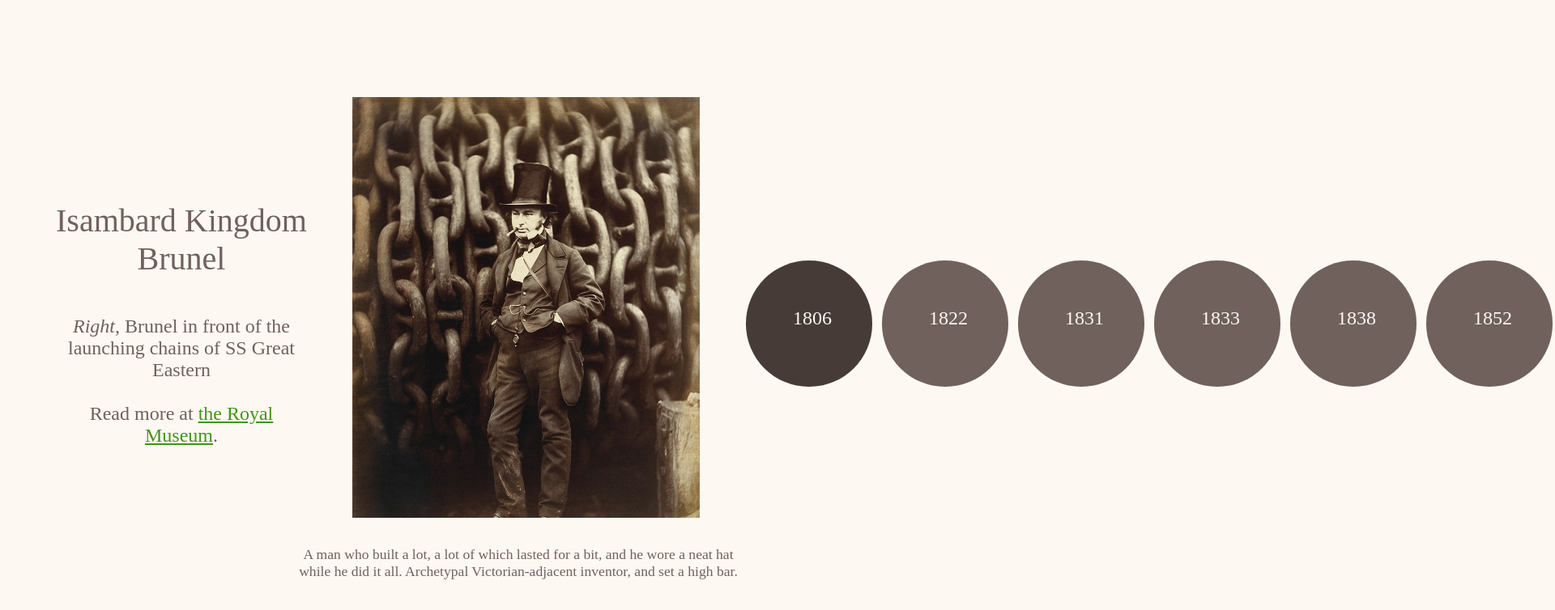
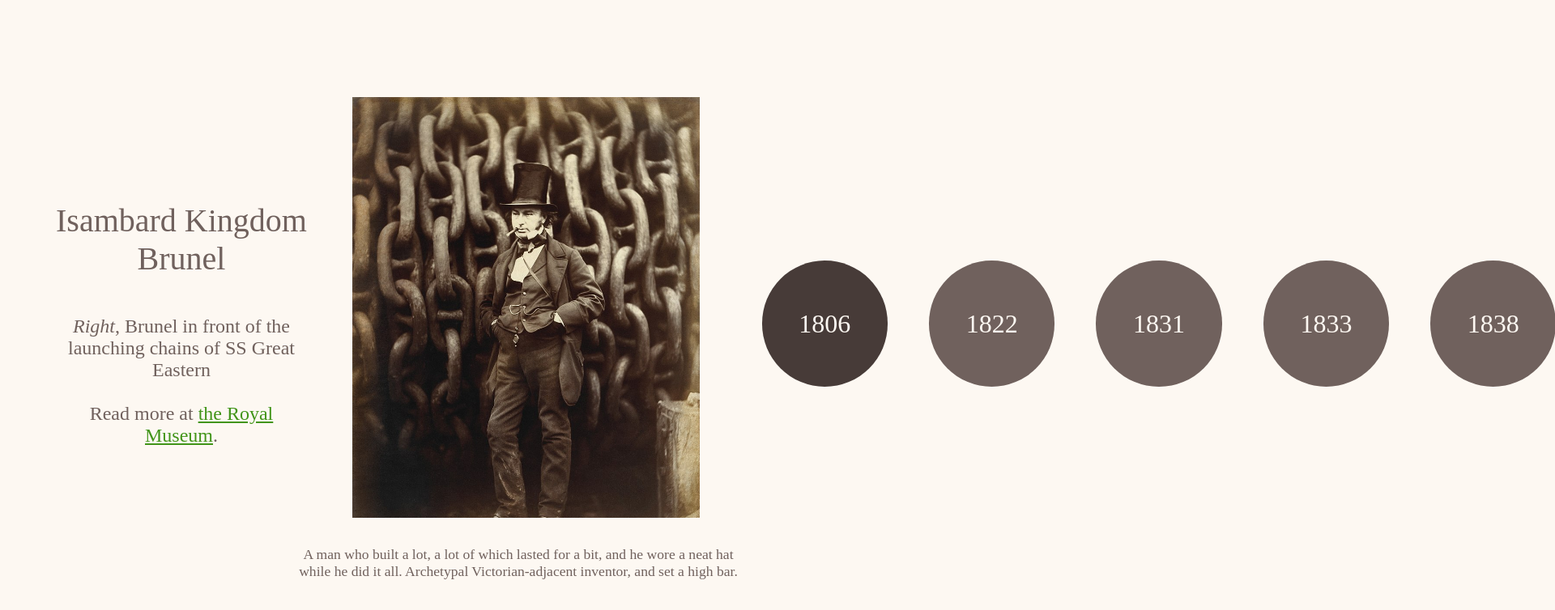
Before and after one commit to DeterioratingSanity/tributePage, a plain HTML site: page index.html in a window 1280 px wide. Shown: the top 754 px of the page at 81% size, 1920 px wide, since content can reach past the window. Drawn offline with nearby package versions, Linux system fonts and the light colour scheme.

Commit message:
proportions

```diff
--- a/index.html
+++ b/index.html
@@ -9,28 +9,28 @@
     <img src="brunel.jpg" alt="Isambard K Brunel, Pictured in front of a large chain.">
   </span>
 
-  <span class="point" id="point1">1806
+  <span class="point" id="point1"><span class="rim">1806</span>
   </span>
 
-  <span class="point"  id="point2">1822
+  <span class="point"  id="point2"><span class="rim">1822</span>
   </span>
 
-  <span class="point"  id="point3">1831
+  <span class="point"  id="point3"><span class="rim">1831</span>
   </span>
 
-  <span class="point"  id="point4">1833
+  <span class="point"  id="point4"><span class="rim">1833</span>
   </span>
 
-  <span class="point"  id="point5">1838
+  <span class="point"  id="point5"><span class="rim">1838</span>
   </span>
 
-  <span class="point"  id="point6">1852
+  <span class="point"  id="point6"><span class="rim">1852</span>
   </span>
 
-  <span class="point"  id="point7">1859
+  <span class="point"  id="point7"><span class="rim">1859</span>
   </span>
 
-  <span class="point"  id="point8">1864
+  <span class="point"  id="point8"><span class="rim">1864</span>
   </span>
 
   <p id="textBox">
--- a/style.css
+++ b/style.css
@@ -11,16 +11,15 @@
   padding-left:5vw;
 }
 .point{
-  display: inline-block;
+  display: block;
   width: 5vmin;
   height: 5vmin;
   background-color: #70615d;
   border-radius: 50%;
-  vertical-align: middle;
   padding: 4.5vw;
-  margin: .5vw;
+  margin: 2vw;
   color:#FDF8F2;
-  font-size:1.5em;
+  font-size:2em;
   cursor: pointer;
 }
 
@@ -53,6 +52,13 @@ img{
   left:50%;
   transform: translate(-50%);
 }
+.rim{
+  display: inline-block;
+  position: relative;
+  top:50%;
+  left:50%;
+  transform: translate(-50%, -50%);
+}
 
 a{
   color:#419418;
```
